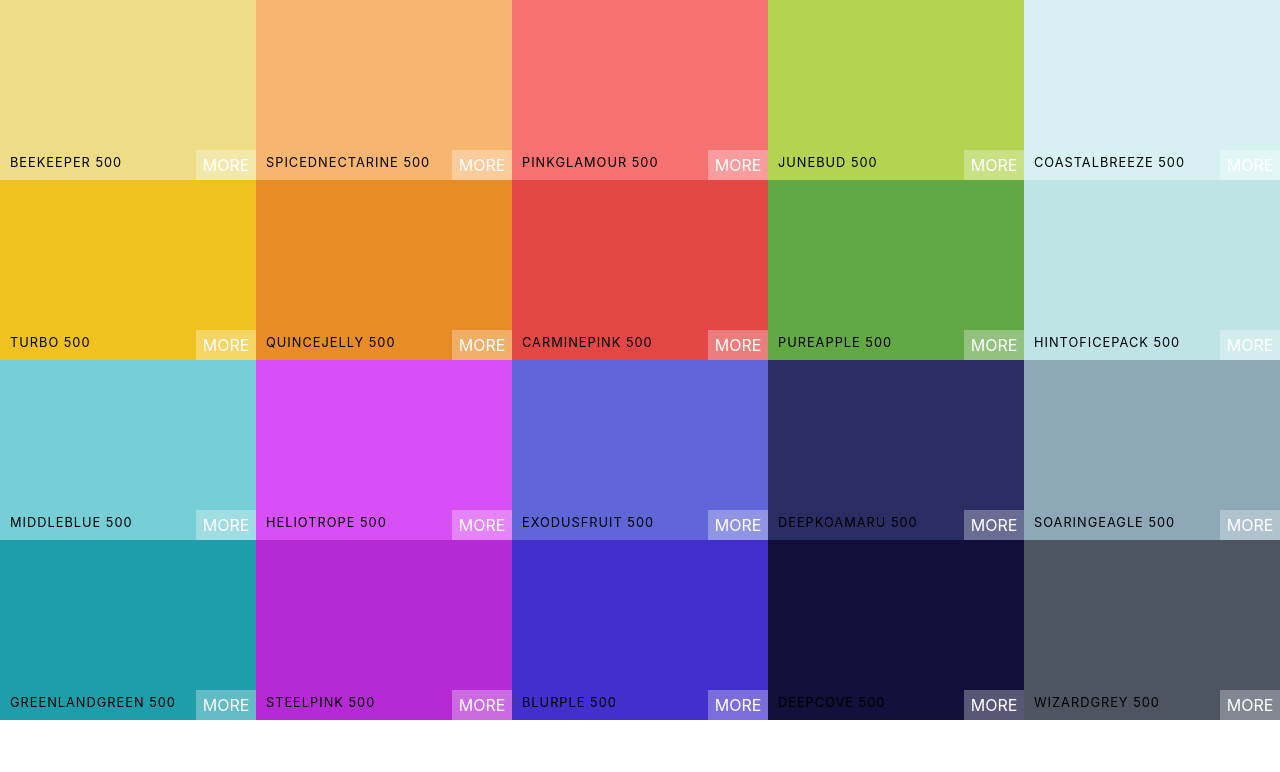
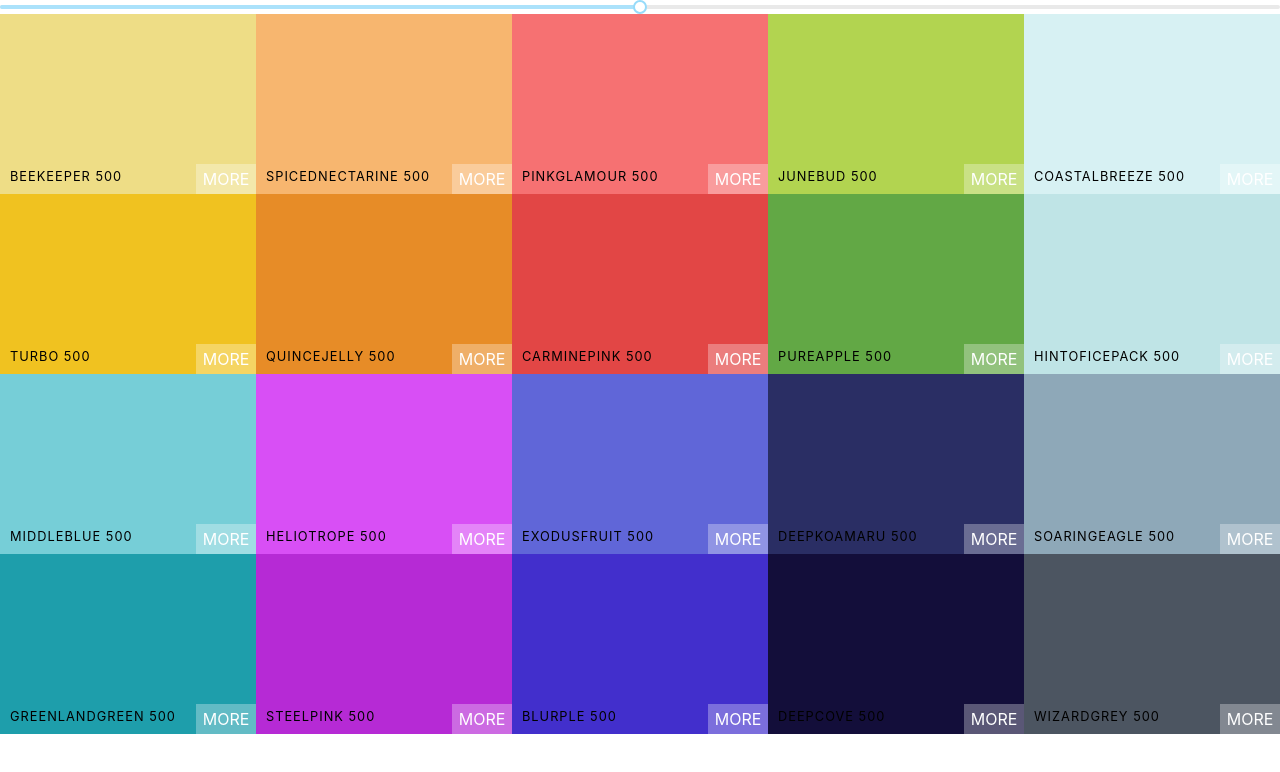
Before and after one commit to RGnt/colors-app, a React (Create React App) app: page / in a window 1280 px wide. Shown: the top 772 px of the page. Built offline with nearby package versions, Linux system fonts and the light colour scheme; the HTML template or start-up script is replaced by a standard one.

Commit message:
Unstyled levels slider

```diff
--- a/src/Palette/Palette.js
+++ b/src/Palette/Palette.js
@@ -1,15 +1,24 @@
-import React from 'react';
+import React, { useState } from 'react';
 import ColorBox from '../ColorBox/ColorBox';
 import './Palette.scss';
 import Slider from 'rc-slider';
 import 'rc-slider/assets/index.css'
+
+//TODO: Look for better slider solution! Current one uses unsafe lifeCycleMethods!
+
 const Palette = ({ palette }) => {
-  //const []
-  const colorBoxes = palette.colors[500].map(color => (
+  const [level, setLevel] = useState(500);
+
+  const colorBoxes = palette.colors[level].map(color => (
     <ColorBox key={color.id} background={color.hex} name={color.name} />
   ));
+
+  const changeLevel = (newLevel) => {
+    setLevel(newLevel);
+  }
   return (
     <div className="Palette">
+      <Slider defaultValue={level} min={100} max={900} step={100} onAfterChange={changeLevel} />
       {/* Navbar here */}
       <div className="Palette-colors">{colorBoxes}</div>
       {/* footer eventually */}
--- a/src/utils/colorHelpers.js
+++ b/src/utils/colorHelpers.js
@@ -26,7 +26,7 @@ const generatePalette = (starterPalette) => {
 
     starterPalette.colors.forEach(color => {
         let scale = generateScale(color.color, 10).reverse();
-        scale.forEach((item, i) => {
+        scale.forEach((item, i) => {    //TODO: Think of better way to handle this!
             newPalette.colors[levels[i]].push({
                 name: `${color.name} ${levels[i]}`,
                 id: color.name.toLowerCase().replace(/ /g, "-"),
```
